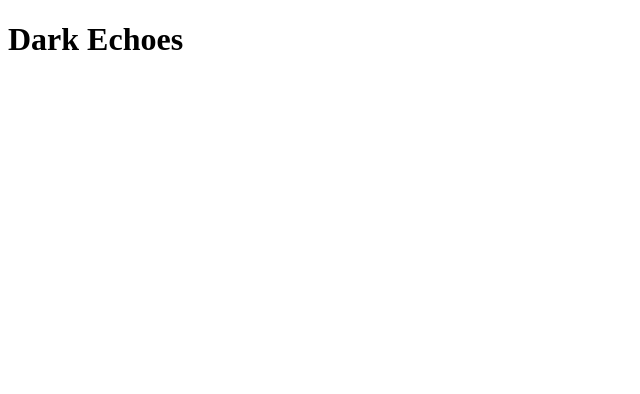
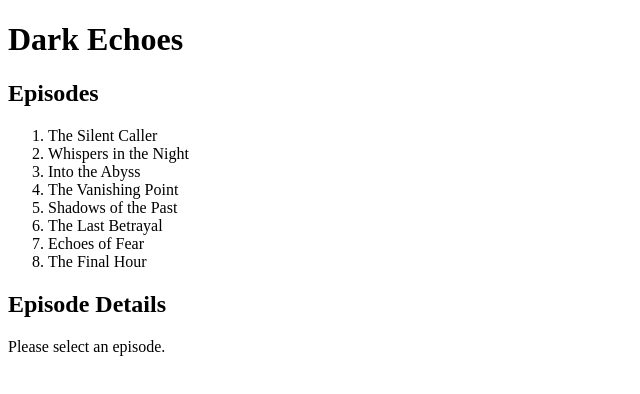
Before and after one commit to Matthew-Scheuermann/dark-echoes, a React (Vite) app: page / in a window 1280 px wide. Shown: the top 394 px of the page, without its empty margins (0-640 px from the left). Built offline with nearby package versions, Linux system fonts and the light colour scheme.

Commit message:
displayed list and empty details section

```diff
--- a/src/App.jsx
+++ b/src/App.jsx
@@ -6,13 +6,36 @@ export default function App() {
   const [episodes] = useState(episodeList);
   const [selectedEpisode, clickSelectedEpisode] = useState();
 
-  console.log(selectedEpisode);
+  function EpisodeList() {
+    return (
+      <section className="list">
+        <h2>Episodes</h2>
+        <ol>
+          {episodes.map((episode) => (
+            <li key={episode.id} onClick={() => clickSelectedEpisode(episode)}>
+              {episode.title}
+            </li>
+          ))}
+        </ol>
+      </section>
+    );
+  }
+
+  function EpisodeDetails() {
+    return (
+      <section className="details">
+        <h2>Episode Details</h2>
+        <p>Please select an episode.</p>
+      </section>
+    );
+  }
 
   return (
     <>
       <h1>Dark Echoes</h1>
       <main>
-        <episodeList />
+        <EpisodeList />
+        <EpisodeDetails />
       </main>
     </>
   );
```
